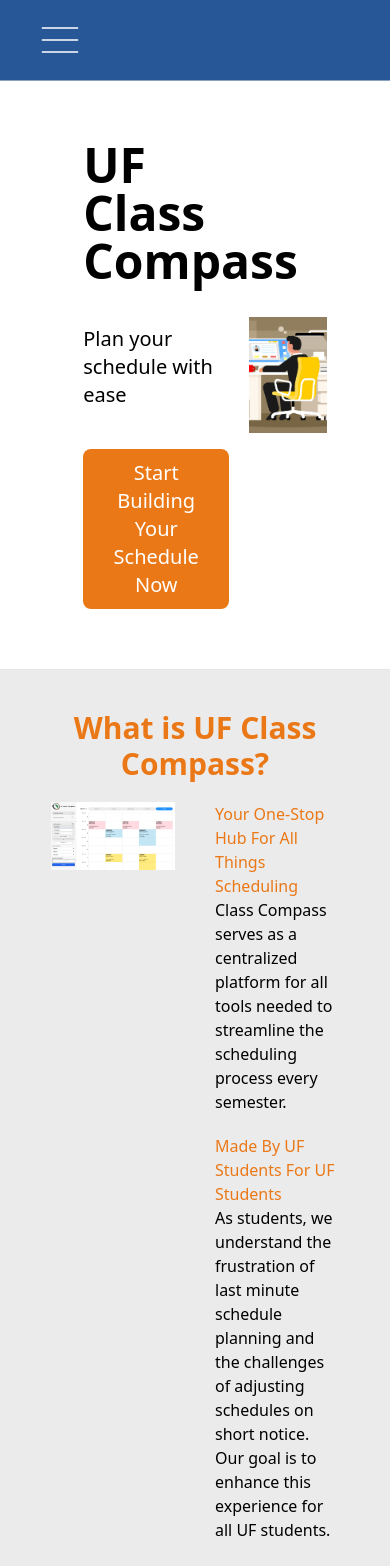
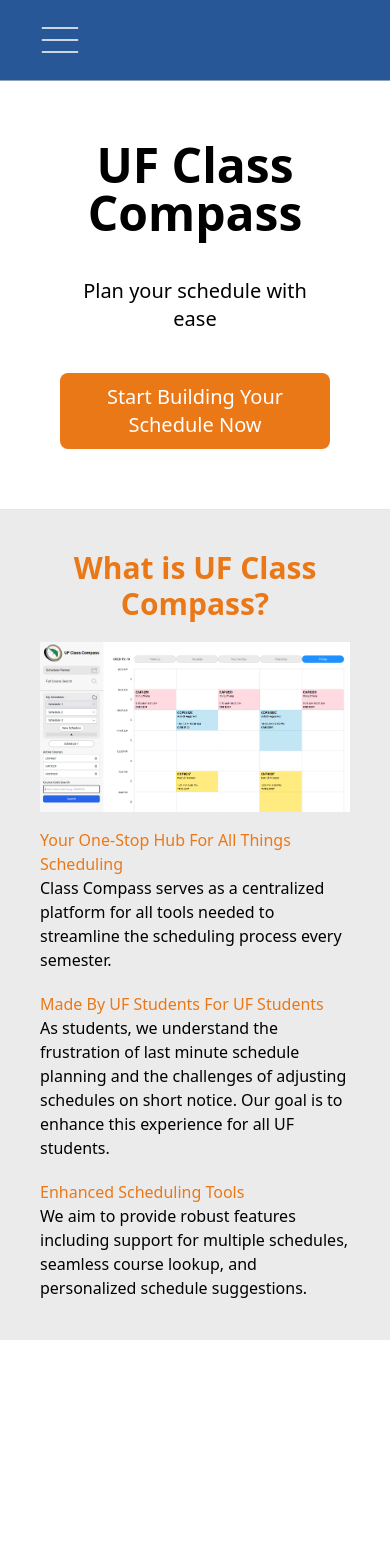
Before and after one commit to sheehan-j/uf-class-compass, a React (Vite) app in the folder frontend/: page / in a window 390 px wide. Shown: the top 1566 px of the page. After the commit the page ends 1340 px from the top, so only its background shows below. Built offline with nearby package versions, Linux system fonts and the light colour scheme.

Commit message:
fixed navbar styling to only use tailwind

```diff
--- a/frontend/src/components/Navbar.jsx
+++ b/frontend/src/components/Navbar.jsx
@@ -1,45 +1,13 @@
-import React, { useEffect, useRef, useState } from "react";
+import React, {useState } from "react";
 import { Link } from "react-router-dom";
 import StyleColors from "../constants/StyleColors";
 
 const Navbar = () => {
-  const buttonsRef = useRef([]);
-
   const [isMobileMenuOpen, setIsMobileMenuOpen] = useState(false);
-  const [isMobileScreen, setIsMobileScreen] = useState(window.matchMedia("(max-width: 640px)").matches)
-
-  useEffect(() => {
-    const handleResize = () => {
-      setIsMobileScreen(window.matchMedia("(max-width: 640px)").matches);
-    };
-
-    window.addEventListener("resize", handleResize);
-
-    return () => {
-      window.removeEventListener("resize", handleResize);
-    };
-  }, []);
-
   const toggleMobileMenu = () => {
     setIsMobileMenuOpen((prev) => !prev);
   };
 
-
-  useEffect(() => {
-      if (isMobileScreen) {
-          return;
-      }
-      console.log("here");
-        if(buttonsRef.current && buttonsRef.current.length > 0){
-          const maxWidth = Math.max(
-            ...buttonsRef.current.map((button) => button.offsetWidth)
-          );
-
-          buttonsRef.current.forEach((button) => {
-            button.style.width = `${maxWidth}px`;
-          });
-      }
-  }, [buttonsRef, isMobileScreen]);
 
   return (
     <header className="w-full text-white" style={{ backgroundColor: StyleColors.blue }}>
@@ -48,20 +16,20 @@ const Navbar = () => {
         <div className="block w-full h-10 sm:hidden">
           <img className="float-left h-full" src="/mobileMenu.svg" onClick={toggleMobileMenu}/>
         </div>
-        <div className={`${!isMobileMenuOpen ? "hidden" : "flex"} items-center w-full sm:w-auto sm:flex flex-col sm:flex-row sm:gap-5`}>
-          <Link className={`link-item  mb-2 sm:mb-0 ${isMobileScreen ? "w-3/5" : "" }`} to="/">
-            <button className="py-2.5 px-5 rounded-lg w-full" style={{ backgroundColor: StyleColors.orange }} ref={(el) => (buttonsRef.current[0] = el)}>Home</button>
+        <div className={`${!isMobileMenuOpen ? "hidden" : "flex"} items-center w-full sm:w-auto sm:flex flex-col sm:flex-row sm:grid sm:grid-cols-3 sm:gap-5`}>
+          <Link className={`link-item  mb-2 sm:mb-0 w-3/5 sm:w-full`} to="/">
+            <button className="py-2.5 px-5 rounded-lg w-full" style={{ backgroundColor: StyleColors.orange }}>Home</button>
           </Link>
-          <Link className={`link-item  mb-2 sm:mb-0 ${isMobileScreen ? "w-3/5" : "" }`} to="/SchedulePage">
-            <button className="py-2.5 px-5 rounded-lg w-full" style={{ backgroundColor: StyleColors.orange }} ref={(el) => (buttonsRef.current[1] = el)}>Schedule</button>
+          <Link className={`link-item  mb-2 sm:mb-0 w-3/5 sm:w-full`} to="/SchedulePage">
+            <button className="py-2.5 px-5 rounded-lg w-full" style={{ backgroundColor: StyleColors.orange }}>Schedule</button>
           </Link>
-          <Link className={`link-item  mb-2 sm:mb-0 ${isMobileScreen ? "w-3/5" : "" }`} to="/CourseSearch">
-            <button className="py-2.5 px-5 rounded-lg w-full" style={{ backgroundColor: StyleColors.orange }} ref={(el) => (buttonsRef.current[2] = el)}>Course Search</button>
+          <Link className={`link-item  mb-2 sm:mb-0 w-3/5 sm:w-full`} to="/CourseSearch">
+            <button className="py-2.5 px-5 rounded-lg w-full" style={{ backgroundColor: StyleColors.orange }}>Course Search</button>
           </Link>
         </div>
         <div className={`sm:w-auto ${!isMobileMenuOpen ? "hidden" : "flex"} justify-center w-full sm:flex sm:w-auto`}>
-          <Link className={`link-item ${isMobileScreen ? "w-3/5" : "" }`} to="/UserPage">
-            <button className="py-2.5 px-5 rounded-lg w-full" style={{ backgroundColor: StyleColors.orange }} ref={(el) => (buttonsRef.current[3] = el)}>Login</button>
+          <Link className={`link-item w-3/5 sm:w-full`} to="/UserPage">
+            <button className="py-2.5 px-5 rounded-lg w-full" style={{ backgroundColor: StyleColors.orange }}>Login</button>
           </Link>
         </div>
       </div>
--- a/frontend/src/screens/Home.jsx
+++ b/frontend/src/screens/Home.jsx
@@ -5,25 +5,25 @@ const Home = () => {
     return(
         <div>
             <Navbar />
-            <div className="border-b flex justify-center items-center p-10">
-                <div className="p-5" style={{width: "60%"}}>
+            <div className="border-b flex flex-col sm:flex-row justify-center items-center p-10">
+                <div className="p-5 w-full sm:w-7/12 text-center sm:text-left">
                     <h1 className="text-5xl font-bold pb-10">UF Class Compass</h1>
                     <h3 className="text-xl pb-10">Plan your schedule with ease</h3>
-                    <Link className="link-item" to="/">
+                    <Link className="link-item" to="/SchedulePage">
                         <button className="py-2.5 px-5 rounded-lg text-white text-xl" style={{backgroundColor: StyleColors.orange}}>Start Building Your Schedule Now</button>
                     </Link>
                 </div>
-                <div style={{width: "25%", height: "auto"}}>
+                <div className="hidden sm:block sm:w-4/12 h-auto">
                     <img src="/working.png" className="w-full h-auto" alt="Logo"/>
                 </div>
             </div>
             <div className="p-10" style={{backgroundColor: StyleColors.gray}}>
                 <h1 className="text-center w-full text-3xl font-bold pb-5" style={{color: StyleColors.orange}}>What is UF Class Compass?</h1>
-                <div className="flex justify-center gap-10">
-                    <div className="w-2/5">
-                        <img src="/homeExample.png"/>
+                <div className="flex-row md:flex md:justify-center md:gap-10">
+                    <div className="w-full md:w-2/5 md:item-center">
+                        <img className='h-full object-scale-down' src="/homeExample.png"/>
                     </div>
-                    <div className="w-2/5 space-y-5">
+                    <div className="w-full pt-4 md:pt-0 md:w-2/5 space-y-5">
                         <div>
                             <h1 style={{color: StyleColors.orange}}>Your One-Stop Hub For All Things Scheduling</h1>
                             <p>Class Compass serves as a centralized platform for all tools needed to streamline the scheduling process every semester.</p>
```
